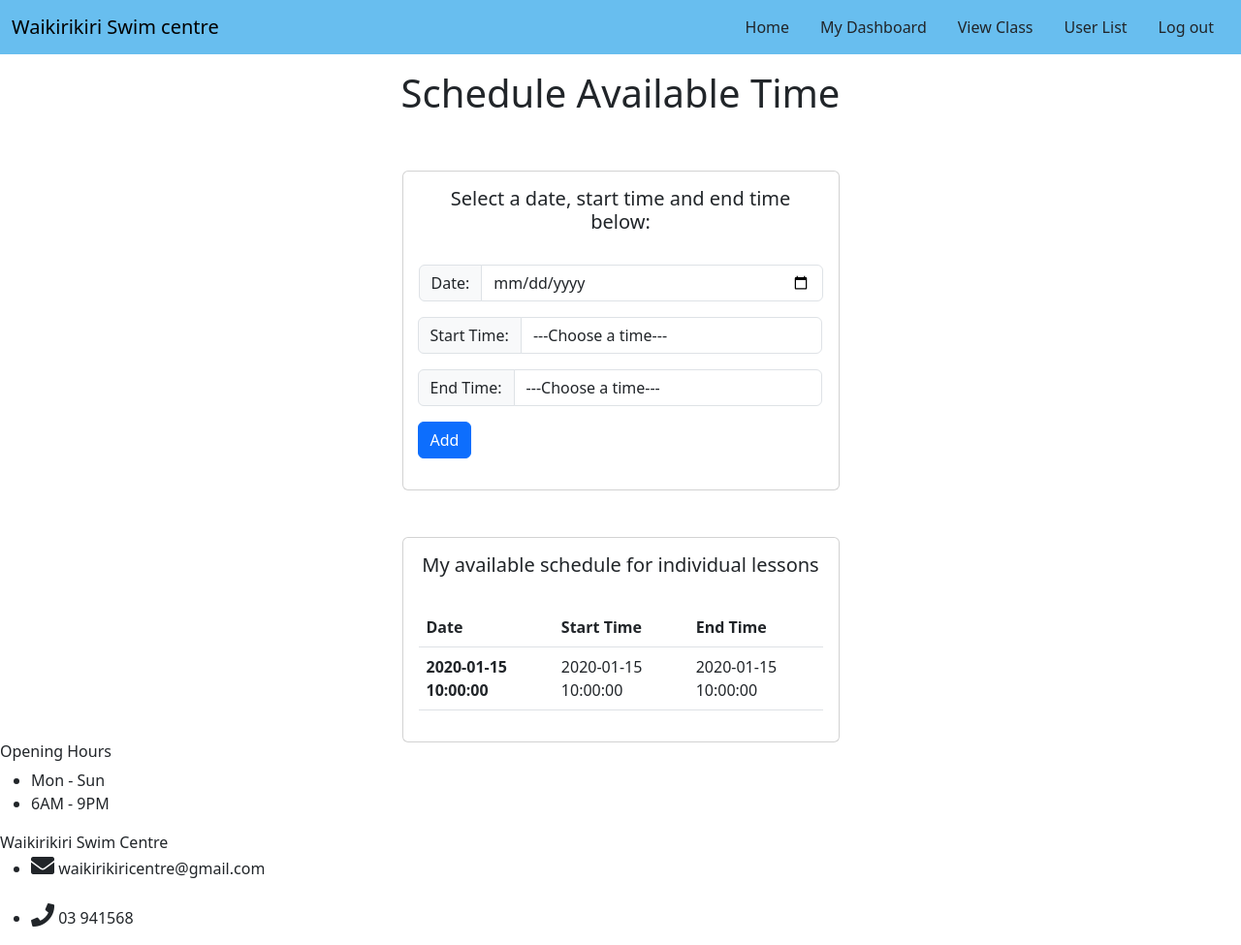
After one commit to gaon5/swimapp, a Flask app: page /schedule_time in a window 1280 px wide. The commit adds this page. Shown: the whole page at 97% size. Run offline with Flask 3, Linux system fonts and the light colour scheme; a user stored in the database is signed in; tables that the repository leaves empty or names only in its code hold one stand-in row (values such as "Sample post"); data that the repository does not hold is empty; some libraries are stand-ins or nearby versions.

Commit message:
Finish CAN-16

```diff
--- a/app/instructor.py
+++ b/app/instructor.py
@@ -110,6 +110,15 @@ def instructor_timetable():
             sql = """SELECT user_id,instructor_id FROM instructor WHERE user_id=%s"""
             sql_data.execute(sql, (user_id,))
             instructor_id = sql_data.fetchall()[0][1]
+            sql_data.execute("SELECT user_id, date, start_time, end_time FROM available_time WHERE (date BETWEEN %s AND %s) AND (user_id=%s);", (week_list[1][0], week_list[-1][0], user_id,))
+            lock_list = sql_data.fetchall()
+            for i in range(len(lock_list)):
+                time = int(((lock_list[i][2].total_seconds() / 3600) - 9) * 2)
+                continuance = int(((lock_list[i][3] - lock_list[i][2]).total_seconds() / 3600) * 2)
+                lock_list[i] = list(lock_list[i])
+                lock_list[i][1] = str(lock_list[i][1].weekday() + 1)
+                lock_list[i][2] = time - 1
+                lock_list[i][3] = continuance
             for i in range(1, len(week_list), 1):
                 week_list[i][0] = week_list[i][0][5:]
             all_details = []
@@ -134,8 +143,55 @@ def instructor_timetable():
                 member_count[i] = list(member_count[i])
             member_count = {item[0]: item[1] for item in member_count}
             return render_template('instructor/instructor_timetable.html', week_list=week_list, pool_list=pool_list, today=today, instructor_id=instructor_id,
-                                   all_details=all_details, member_count=member_count, link=url_for('instructor_timetable'), permissions=check_permissions())
+                                   all_details=all_details, member_count=member_count, lock_list=lock_list, link=url_for('instructor_timetable'), permissions=check_permissions())
         else:
             return redirect(url_for('index'))
     else:
         return redirect(url_for('login'))
+
+
+@app.route('/schedule_time', methods=['GET', 'POST'])
+def schedule_time():
+    if 'loggedIn' in session:
+        if check_permissions():
+            sql_data = get_cursor()
+            user_id = session["user_id"]
+            error_msg = ""
+            success_msg= ""
+            today = date.today() + timedelta(days=1)
+            if request.method == 'POST':
+                available_date = datetime.strptime(request.form.get('available_date'), '%Y-%m-%d').date()
+                start_time = datetime.strptime(request.form.get('start_time'), '%H:%M:%S')
+                total_sec = start_time.hour*3600 + start_time.minute*60 + start_time.second
+                start_time = timedelta(seconds=total_sec)
+                end_time = datetime.strptime(request.form.get('end_time'), '%H:%M:%S')
+                total_sec = end_time.hour*3600 + end_time.minute*60 + end_time.second
+                end_time = timedelta(seconds=total_sec)
+                sql = """SELECT date, start_time, end_time FROM available_time WHERE user_id=%s;"""
+                sql_value = (user_id,)
+                sql_data.execute(sql, sql_value)
+                check_list = sql_data.fetchall()
+                if start_time >= end_time:
+                    error_msg = "End time cannot be earlier or equal to start time"
+                    return render_template('instructor/instructor_schedule_time.html', success_msg=success_msg, error_msg=error_msg, date_list=check_list, today=today, permissions=check_permissions())
+                for check in check_list:
+                    if check[0] == available_date and start_time >= check[1] and start_time < check[2]:
+                        error_msg = "Invalid start time or end time"
+                        return render_template('instructor/instructor_schedule_time.html', success_msg=success_msg, error_msg=error_msg, date_list=check_list, today=today, permissions=check_permissions())
+                    elif check[0] == available_date and end_time > check[1] and end_time <= check[2]:
+                        error_msg = "Invalid start time or end time"
+                        return render_template('instructor/instructor_schedule_time.html', success_msg=success_msg, error_msg=error_msg, date_list=check_list, today=today, permissions=check_permissions())
+                sql = """INSERT INTO available_time VALUES (NULL,%s,%s,%s,%s);"""
+                sql_value = (user_id,available_date,start_time,end_time)
+                sql_data.execute(sql, sql_value)
+                success_msg = "Schedule added successfully"
+            sql = """SELECT date, start_time, end_time FROM available_time WHERE user_id=%s;"""
+            sql_value = (user_id,)
+            sql_data.execute(sql, sql_value)
+            date_list = sql_data.fetchall()
+            sql_data.close()
+            return render_template('instructor/instructor_schedule_time.html', success_msg=success_msg, error_msg=error_msg, date_list=date_list, today=today, permissions=check_permissions())
+        else:
+            return redirect(url_for('index'))
+    else:
+        return redirect(url_for('login'))
--- /dev/null
+++ b/app/templates/instructor/instructor_schedule_time.html
@@ -0,0 +1,99 @@
+{% extends "guest/layout.html" %}
+
+{% block title %}Register{% endblock %}
+
+{% block body %}
+    <div class="container mt-3">
+        <h1 style="text-align: center;">Schedule Available Time</h1>
+    </div>
+    <div class="container">
+        <div class="row justify-content-center">
+            <div class="col-md-5">
+                <div class="card mt-5">
+                    <div class="card-body">
+                        <h5 class="card-title text-center">Select a date, start time and end time below:</h5><br>
+                        <form action="{{ url_for('schedule_time') }}" method="post" onsubmit="return validateForm()">
+                            <div class="input-group mb-3">
+                                <div class="input-group mb-3">
+                                    <label for="available_date" class="input-group-text">Date:</label>
+                                    <input type="date" class="form-control" name="available_date" id="available_date" min={{ today }} max="2024-01-01" required>
+                                </div>
+                                <div class="input-group mb-3">
+                                    <label for="start_time" class="input-group-text">Start Time:</label>
+                                    <select class="form-control" name="start_time" id="start_time" required>
+                                        <option value="" selected="selected" disabled>---Choose a time---</option>
+                                        {% for i in range(10,19,1) %}
+                                            {% if i == 18 %}
+                                                <option value="{{ i }}:00:00">{{ i }}:00</option>
+                                            {% else %}
+                                                <option value="{{ i }}:00:00">{{ i }}:00</option>
+                                                <option value="{{ i }}:30:00">{{ i }}:30</option>
+                                            {% endif %}
+                                        {% endfor %}
+                                    </select>
+                                </div>
+                                <div class="input-group mb-3">
+                                    <label for="end_time" class="input-group-text">End Time:</label>
+                                    <select class="form-control" name="end_time" id="end_time" required>
+                                        <option value="" selected="selected" disabled>---Choose a time---</option>
+                                        {% for i in range(10,19,1) %}
+                                            {% if i == 18 %}
+                                                <option value="{{ i }}:00:00">{{ i }}:00</option>
+                                            {% else %}
+                                                <option value="{{ i }}:00:00">{{ i }}:00</option>
+                                                <option value="{{ i }}:30:00">{{ i }}:30</option>
+                                            {% endif %}
+                                        {% endfor %}
+                                    </select>
+                                </div>
+                                <div class="d-grid gap-2">
+                                    <input type="submit" class="btn btn-primary" value="Add">
+                                </div>
+                            </div>
+                        </form>
+                        {% if error_msg %}
+                        <div class="alert alert-danger">
+                            {{ error_msg }}
+                        </div>
+                        {% elif success_msg %}
+                            <div class="alert alert-success">
+                                {{ success_msg }}
+                            </div>
+                        {% endif %}
+                    </div>
+                </div>
+            </div>
+        </div>
+    </div>
+    {% if date_list %}
+        <div class="container">
+            <div class="row justify-content-center">
+                <div class="col-md-5">
+                    <div class="card mt-5">
+                        <div class="card-body">
+                            <h5 class="card-title text-center">My available schedule for individual lessons</h5><br>
+                            <table class="table">
+                                <thead>
+                                <tr>
+                                    <th scope="col">Date</th>
+                                    <th scope="col">Start Time</th>
+                                    <th scope="col">End Time</th>
+                                </tr>
+                                </thead>
+                                <tbody>
+                                {% for date in date_list %}
+                                    <tr>
+                                        <th scope="row">{{ date[0] }}</th>
+                                        <td>{{ date[1] }}</td>
+                                        <td>{{ date[2] }}</td>
+                                    </tr>
+                                {% endfor %}
+                                </tbody>
+                            </table>
+                        </div>
+                    </div>
+                </div>
+            </div>
+        </div>
+    {% endif %}
+{% endblock %}
```
Also changed, not shown: app/templates/instructor/instructor_timetable.html (+14 -8 lines), app/templates/timetable_base.html (+31 -16 lines).
